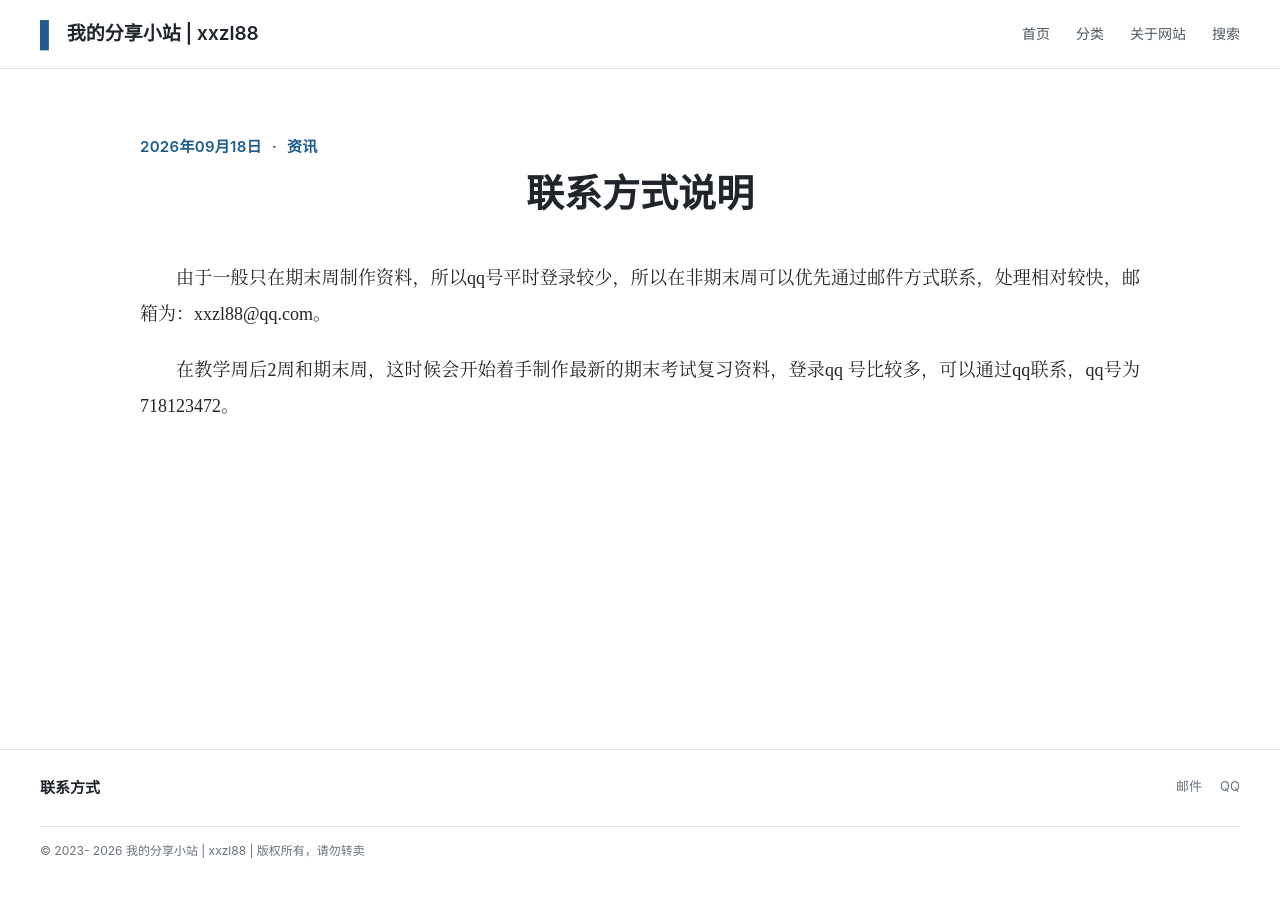
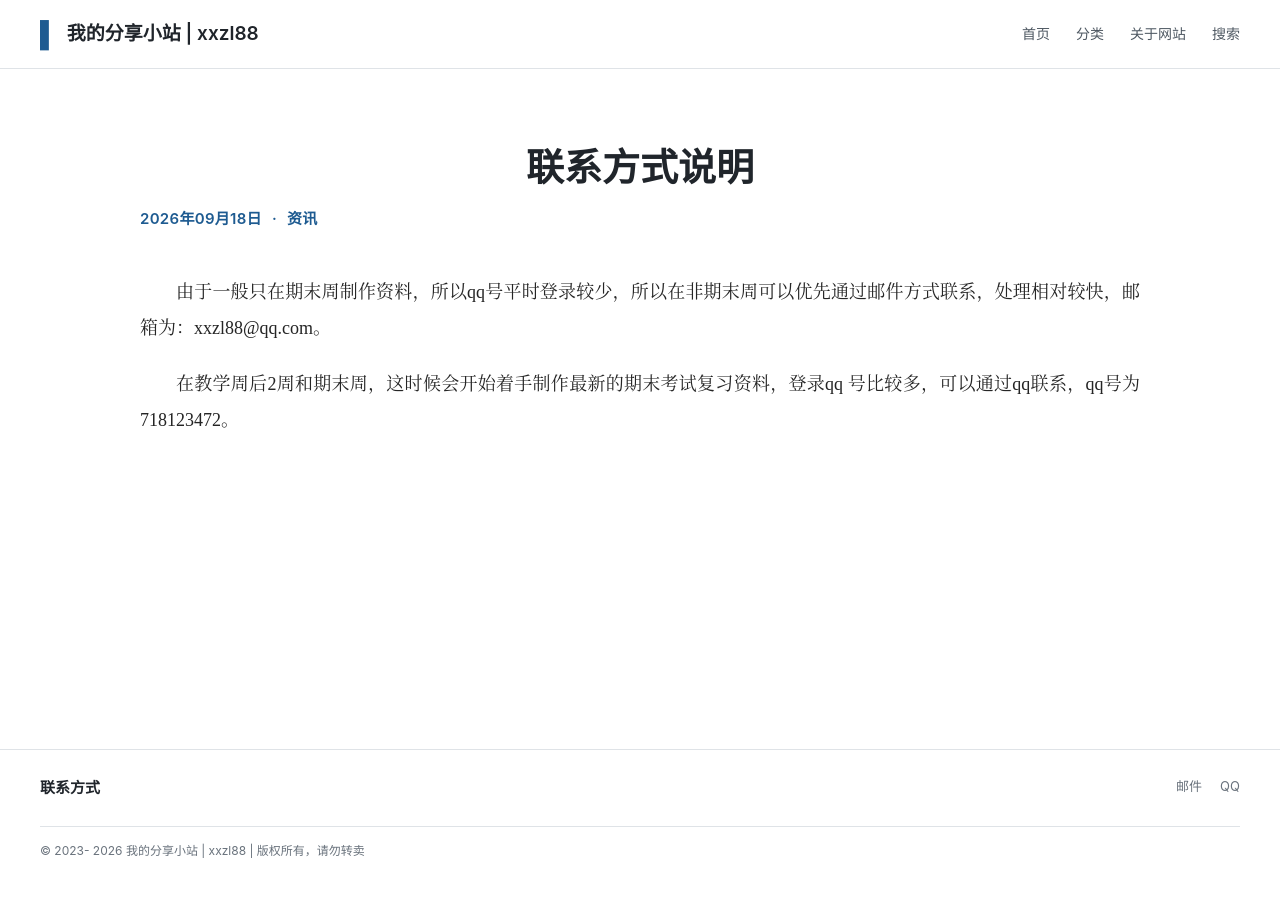
Before and after one commit to xxzl88/csu, a Jekyll site: the page built from _posts/2026-09-18-index.md, in a window 1280 px wide. Shown: the top 897 px of the page. Built offline with Jekyll 4.4.1, drawn with Linux system fonts in a browser that asks for light colours.

Commit message:
Update post.html

```diff
--- a/_layouts/post.html
+++ b/_layouts/post.html
@@ -3,8 +3,8 @@ layout: default
 ---
 <article class="article-page">
   <header class="article-header">
+    <h1>{{ page.title }}</h1>
     <div class="post-meta"><time datetime="{{ page.date | date_to_xmlschema }}">{{ page.date | date: "%Y年%m月%d日" }}</time>{% if page.categories.first %}<span class="dot">·</span><span>{{ page.categories | join: ' / ' }}</span>{% endif %}</div>
-    <h1>{{ page.title }}</h1>
   </header>
   <div class="article-layout">
     <div class="article-body">{{ content }}</div>
```
